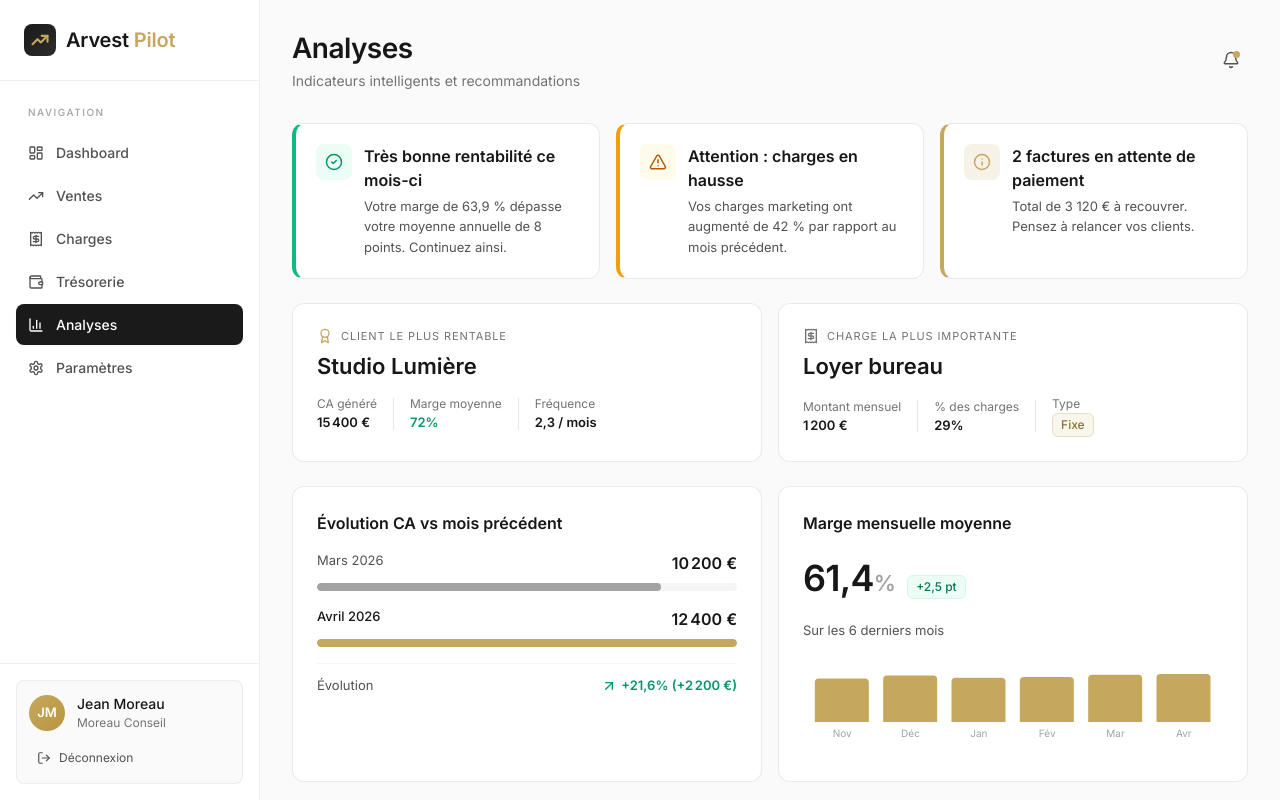
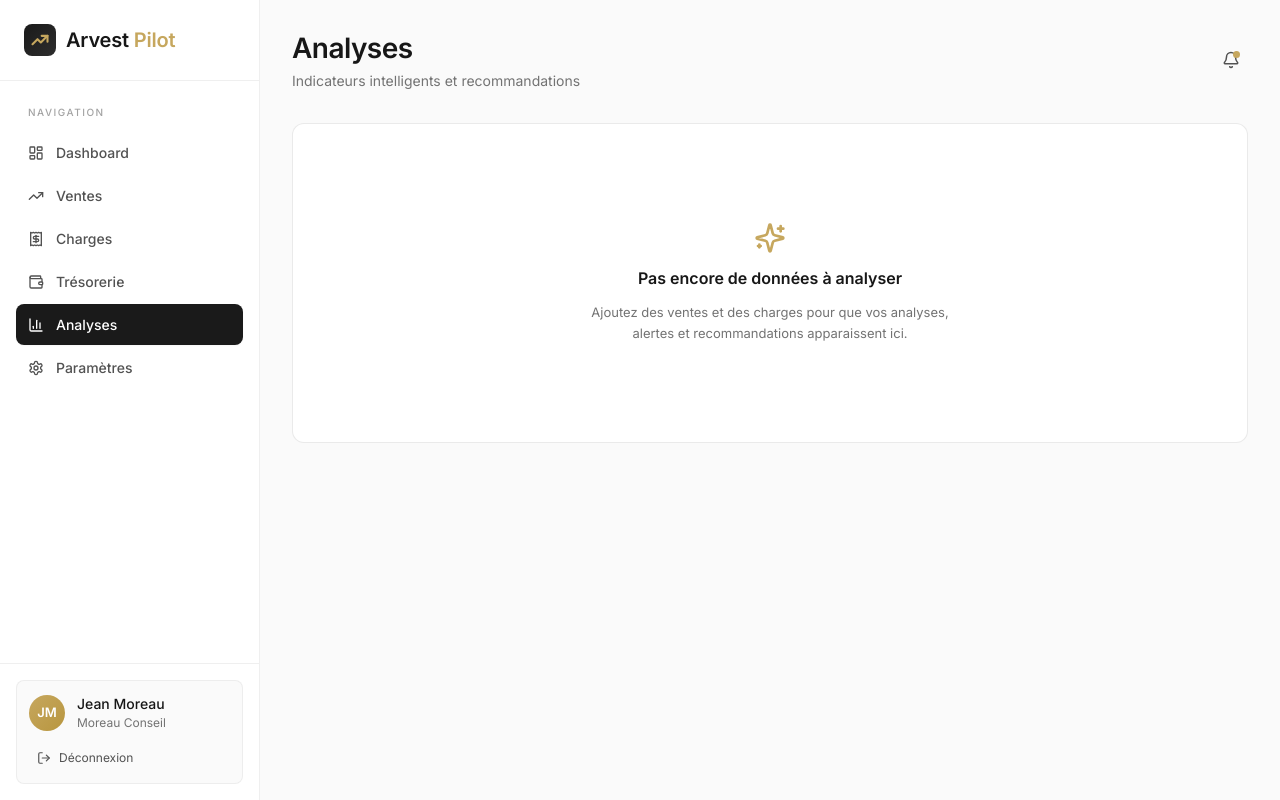
Before and after one commit to Axelmior/Arvest-Conseil-, a React (Vite) app: page /dashboard/analytics in a window 1280 px wide. Both pictures are taken after a click on the button "Se connecter". Shown: the top 800 px of the page. Built offline with nearby package versions, Linux system fonts and the light colour scheme.

Commit message:
user auth + personal dashboard

```diff
--- a/src/pages/Analytics.jsx
+++ b/src/pages/Analytics.jsx
@@ -1,215 +1,27 @@
-import {
-  CheckCircle2,
-  AlertTriangle,
-  Info,
-  Award,
-  Receipt,
-  ArrowUpRight,
-  Sparkles
-} from 'lucide-react';
-import { BarChart, Bar, XAxis, ResponsiveContainer } from 'recharts';
-import { formatEuro } from '../utils/format';
-
-const ALERTS = [
-  {
-    type: 'success',
-    color: '#10b981',
-    bg: '#ecfdf5',
-    iconColor: '#059669',
-    icon: CheckCircle2,
-    title: 'Très bonne rentabilité ce mois-ci',
-    desc: 'Votre marge de 63,9 % dépasse votre moyenne annuelle de 8 points. Continuez ainsi.'
-  },
-  {
-    type: 'warning',
-    color: '#f59e0b',
-    bg: '#fffbeb',
-    iconColor: '#b45309',
-    icon: AlertTriangle,
-    title: 'Attention : charges en hausse',
-    desc: 'Vos charges marketing ont augmenté de 42 % par rapport au mois précédent.'
-  },
-  {
-    type: 'info',
-    color: '#C6A75E',
-    bg: 'rgba(198, 167, 94, 0.15)',
-    iconColor: '#C6A75E',
-    icon: Info,
-    title: '2 factures en attente de paiement',
-    desc: 'Total de 3 120 € à recouvrer. Pensez à relancer vos clients.'
-  }
-];
-
-const RECOS = [
-  { title: 'Relancez vos impayés', desc: '2 factures sont en attente depuis plus de 7 jours. Un rappel amical pourrait débloquer 3 120 €.' },
-  { title: 'Optimisez vos charges marketing', desc: 'Vos dépenses Google Ads ont bondi sans impact visible sur le CA. Analysez le ROI avant de poursuivre.' },
-  { title: 'Développez vos meilleurs clients', desc: 'Studio Lumière génère 23% de votre CA. Proposez-leur un contrat annuel pour sécuriser ce revenu.' },
-  { title: 'Trésorerie saine', desc: "Votre prévision à 30 jours est positive. C'est un bon moment pour investir ou épargner." }
-];
+import { Sparkles } from 'lucide-react';
 
 export default function Analytics() {
   return (
-    <>
-      {/* Alertes */}
-      <div className="module-stats" style={{ gridTemplateColumns: '1fr' }}>
-        <div style={{ display: 'grid', gridTemplateColumns: 'repeat(auto-fit, minmax(280px, 1fr))', gap: 16 }}>
-          {ALERTS.map((alert, i) => (
-            <div key={i} className="card" style={{ padding: 20, borderLeft: `4px solid ${alert.color}` }}>
-              <div style={{ display: 'flex', alignItems: 'flex-start', gap: 12 }}>
-                <div style={{
-                  width: 36,
-                  height: 36,
-                  borderRadius: 8,
-                  background: alert.bg,
-                  display: 'flex',
-                  alignItems: 'center',
-                  justifyContent: 'center',
-                  flexShrink: 0
-                }}>
-                  <alert.icon size={18} color={alert.iconColor} />
-                </div>
-                <div>
-                  <div style={{ fontWeight: 600, color: '#171717', marginBottom: 4 }}>{alert.title}</div>
-                  <p style={{ fontSize: 13, color: '#525252', lineHeight: 1.6 }}>{alert.desc}</p>
-                </div>
-              </div>
-            </div>
-          ))}
-        </div>
+    <div
+      className="card"
+      style={{
+        padding: 48,
+        display: 'flex',
+        flexDirection: 'column',
+        alignItems: 'center',
+        justifyContent: 'center',
+        textAlign: 'center',
+        gap: 12,
+        minHeight: 320
+      }}
+    >
+      <Sparkles size={32} color="#C6A75E" />
+      <div style={{ fontSize: 16, fontWeight: 600, color: '#171717' }}>
+        Pas encore de données à analyser
       </div>
-
-      {/* Indicateurs intelligents */}
-      <div className="dash-row dash-row-1-1">
-        <div className="card" style={{ padding: 24 }}>
-          <div style={{ display: 'flex', alignItems: 'center', gap: 8, marginBottom: 6 }}>
-            <Award size={16} color="#C6A75E" />
-            <span style={{ fontSize: 11, color: '#737373', textTransform: 'uppercase', letterSpacing: '0.08em' }}>
-              Client le plus rentable
-            </span>
-          </div>
-          <div style={{ fontSize: 22, fontWeight: 600, color: '#171717', marginBottom: 12 }}>Studio Lumière</div>
-          <div style={{ display: 'flex', alignItems: 'center', gap: 16, fontSize: 13 }}>
-            <div>
-              <div style={{ fontSize: 12, color: '#737373' }}>CA généré</div>
-              <div style={{ fontWeight: 600, color: '#171717' }}>{formatEuro(15400)}</div>
-            </div>
-            <div style={{ width: 1, height: 32, background: '#e5e5e5' }} />
-            <div>
-              <div style={{ fontSize: 12, color: '#737373' }}>Marge moyenne</div>
-              <div style={{ fontWeight: 600, color: '#059669' }}>72%</div>
-            </div>
-            <div style={{ width: 1, height: 32, background: '#e5e5e5' }} />
-            <div>
-              <div style={{ fontSize: 12, color: '#737373' }}>Fréquence</div>
-              <div style={{ fontWeight: 600, color: '#171717' }}>2,3 / mois</div>
-            </div>
-          </div>
-        </div>
-
-        <div className="card" style={{ padding: 24 }}>
-          <div style={{ display: 'flex', alignItems: 'center', gap: 8, marginBottom: 6 }}>
-            <Receipt size={16} color="#737373" />
-            <span style={{ fontSize: 11, color: '#737373', textTransform: 'uppercase', letterSpacing: '0.08em' }}>
-              Charge la plus importante
-            </span>
-          </div>
-          <div style={{ fontSize: 22, fontWeight: 600, color: '#171717', marginBottom: 12 }}>Loyer bureau</div>
-          <div style={{ display: 'flex', alignItems: 'center', gap: 16, fontSize: 13 }}>
-            <div>
-              <div style={{ fontSize: 12, color: '#737373' }}>Montant mensuel</div>
-              <div style={{ fontWeight: 600, color: '#171717' }}>{formatEuro(1200)}</div>
-            </div>
-            <div style={{ width: 1, height: 32, background: '#e5e5e5' }} />
-            <div>
-              <div style={{ fontSize: 12, color: '#737373' }}>% des charges</div>
-              <div style={{ fontWeight: 600, color: '#171717' }}>29%</div>
-            </div>
-            <div style={{ width: 1, height: 32, background: '#e5e5e5' }} />
-            <div>
-              <div style={{ fontSize: 12, color: '#737373' }}>Type</div>
-              <span className="badge badge-gold">Fixe</span>
-            </div>
-          </div>
-        </div>
-      </div>
-
-      {/* Comparaison */}
-      <div className="dash-row dash-row-1-1">
-        <div className="card" style={{ padding: 24 }}>
-          <h3 className="section-title" style={{ marginBottom: 16 }}>Évolution CA vs mois précédent</h3>
-          <div style={{ display: 'flex', flexDirection: 'column', gap: 16 }}>
-            <div>
-              <div style={{ display: 'flex', justifyContent: 'space-between', marginBottom: 8 }}>
-                <span style={{ fontSize: 13, color: '#525252' }}>Mars 2026</span>
-                <span style={{ fontWeight: 600, color: '#171717' }}>{formatEuro(10200)}</span>
-              </div>
-              <div style={{ height: 8, background: '#f5f5f5', borderRadius: 9999, overflow: 'hidden' }}>
-                <div style={{ height: '100%', background: '#a3a3a3', borderRadius: 9999, width: '82%' }} />
-              </div>
-            </div>
-            <div>
-              <div style={{ display: 'flex', justifyContent: 'space-between', marginBottom: 8 }}>
-                <span style={{ fontSize: 13, fontWeight: 500, color: '#171717' }}>Avril 2026</span>
-                <span style={{ fontWeight: 600, color: '#171717' }}>{formatEuro(12400)}</span>
-              </div>
-              <div style={{ height: 8, background: '#f5f5f5', borderRadius: 9999, overflow: 'hidden' }}>
-                <div style={{ height: '100%', background: '#C6A75E', borderRadius: 9999, width: '100%' }} />
-              </div>
-            </div>
-            <div style={{ paddingTop: 12, borderTop: '1px solid #f5f5f5', display: 'flex', justifyContent: 'space-between' }}>
-              <span style={{ fontSize: 13, color: '#525252' }}>Évolution</span>
-              <span style={{ display: 'inline-flex', alignItems: 'center', gap: 4, fontSize: 13, fontWeight: 600, color: '#059669' }}>
-                <ArrowUpRight size={16} /> +21,6% (+{formatEuro(2200)})
-              </span>
-            </div>
-          </div>
-        </div>
-
-        <div className="card" style={{ padding: 24 }}>
-          <h3 className="section-title" style={{ marginBottom: 16 }}>Marge mensuelle moyenne</h3>
-          <div style={{ display: 'flex', alignItems: 'baseline', gap: 12, marginBottom: 16 }}>
-            <div style={{ fontSize: 36, fontWeight: 600, color: '#171717', letterSpacing: '-0.02em' }}>
-              61,4<span style={{ fontSize: 22, color: '#a3a3a3' }}>%</span>
-            </div>
-            <span className="badge badge-success">+2,5 pt</span>
-          </div>
-          <p style={{ fontSize: 13, color: '#525252', marginBottom: 16 }}>Sur les 6 derniers mois</p>
-          <div style={{ height: 100 }}>
-            <ResponsiveContainer width="100%" height="100%">
-              <BarChart data={[
-                { m: 'Nov', v: 58 },
-                { m: 'Déc', v: 62 },
-                { m: 'Jan', v: 59 },
-                { m: 'Fév', v: 60 },
-                { m: 'Mar', v: 63 },
-                { m: 'Avr', v: 64 }
-              ]}>
-                <XAxis dataKey="m" fontSize={10} axisLine={false} tickLine={false} stroke="#a3a3a3" />
-                <Bar dataKey="v" fill="#C6A75E" radius={[4, 4, 0, 0]} />
-              </BarChart>
-            </ResponsiveContainer>
-          </div>
-        </div>
-      </div>
-
-      {/* Recommandations */}
-      <div
-        className="card"
-        style={{ padding: 24, background: 'linear-gradient(135deg, #fafaf9 0%, #ffffff 100%)' }}
-      >
-        <div style={{ display: 'flex', alignItems: 'center', gap: 8, marginBottom: 16 }}>
-          <Sparkles size={16} color="#C6A75E" />
-          <h3 className="section-title">Recommandations personnalisées</h3>
-        </div>
-        <div style={{ display: 'grid', gridTemplateColumns: 'repeat(auto-fit, minmax(260px, 1fr))', gap: 16 }}>
-          {RECOS.map((r, i) => (
-            <div key={i} style={{ padding: 16, background: 'white', borderRadius: 8, border: '1px solid #e5e5e5' }}>
-              <div style={{ fontSize: 13, fontWeight: 500, color: '#171717', marginBottom: 4 }}>{r.title}</div>
-              <p style={{ fontSize: 12, color: '#525252', lineHeight: 1.6 }}>{r.desc}</p>
-            </div>
-          ))}
-        </div>
-      </div>
-    </>
+      <p style={{ fontSize: 13, color: '#737373', maxWidth: 360, lineHeight: 1.6 }}>
+        Ajoutez des ventes et des charges pour que vos analyses, alertes et recommandations apparaissent ici.
+      </p>
+    </div>
   );
 }
--- a/src/pages/Expenses.jsx
+++ b/src/pages/Expenses.jsx
@@ -111,7 +111,7 @@ function ExpenseModal({ expense, onClose, onSave }) {
 }
 
 export default function Expenses() {
-  const [expenses, setExpenses] = useState(MOCK_EXPENSES);
+  const [expenses, setExpenses] = useState([]);
   const [search, setSearch] = useState('');
   const [typeFilter, setTypeFilter] = useState('all');
   const [sortBy, setSortBy] = useState('date');
--- a/src/pages/Sales.jsx
+++ b/src/pages/Sales.jsx
@@ -115,7 +115,7 @@ function SaleModal({ sale, onClose, onSave }) {
 }
 
 export default function Sales() {
-  const [sales, setSales] = useState(MOCK_SALES);
+  const [sales, setSales] = useState([]);
   const [search, setSearch] = useState('');
   const [sortBy, setSortBy] = useState('date');
   const [sortDir, setSortDir] = useState('desc');
--- a/src/pages/Treasury.jsx
+++ b/src/pages/Treasury.jsx
@@ -4,32 +4,14 @@ import KPICard from '../components/KPICard';
 import { formatEuro } from '../utils/format';
 
 export default function Treasury() {
-  const solde = 36200;
-  const encaissements = 12400;
-  const decaissements = 4100;
-  const previsionJ30 = solde + 14800 - 4500;
+  const solde = 0;
+  const encaissements = 0;
+  const decaissements = 0;
+  const previsionJ30 = 0;
 
-  const forecastData = [
-    { day: 'J', solde: solde },
-    { day: 'J+5', solde: solde + 2800 },
-    { day: 'J+10', solde: solde + 5200 },
-    { day: 'J+15', solde: solde + 4100 },
-    { day: 'J+20', solde: solde + 7400 },
-    { day: 'J+25', solde: solde + 9200 },
-    { day: 'J+30', solde: previsionJ30 }
-  ];
-
-  const upcoming = [
-    { name: 'Studio Lumière', amount: 3840, date: 'Dans 5 jours' },
-    { name: 'Café des Arts', amount: 960, date: 'Dans 12 jours' },
-    { name: 'Boucherie Leblanc', amount: 2160, date: 'Dans 18 jours' }
-  ];
-
-  const outgoing = [
-    { name: 'Loyer bureau', amount: 1200, date: 'Le 1er du mois' },
-    { name: 'URSSAF', amount: 850, date: 'Le 15' },
-    { name: 'Google Ads', amount: 450, date: 'Le 20' }
-  ];
+  const forecastData = [];
+  const upcoming = [];
+  const outgoing = [];
 
   return (
     <>
@@ -118,7 +100,11 @@ export default function Treasury() {
         <div className="card" style={{ padding: 24 }}>
           <h3 className="section-title" style={{ marginBottom: 16 }}>Encaissements à venir</h3>
           <div style={{ display: 'flex', flexDirection: 'column', gap: 12 }}>
-            {upcoming.map((item, i) => (
+            {upcoming.length === 0 ? (
+              <p style={{ fontSize: 13, color: '#a3a3a3', textAlign: 'center', padding: '24px 0' }}>
+                Aucun encaissement prévu
+              </p>
+            ) : upcoming.map((item, i) => (
               <div
                 key={i}
                 style={{
@@ -144,7 +130,11 @@ export default function Treasury() {
         <div className="card" style={{ padding: 24 }}>
           <h3 className="section-title" style={{ marginBottom: 16 }}>Décaissements prévus</h3>
           <div style={{ display: 'flex', flexDirection: 'column', gap: 12 }}>
-            {outgoing.map((item, i) => (
+            {outgoing.length === 0 ? (
+              <p style={{ fontSize: 13, color: '#a3a3a3', textAlign: 'center', padding: '24px 0' }}>
+                Aucun décaissement prévu
+              </p>
+            ) : outgoing.map((item, i) => (
               <div
                 key={i}
                 style={{
```
Also changed, not shown: src/pages/Dashboard.jsx (+7 -4 lines).
